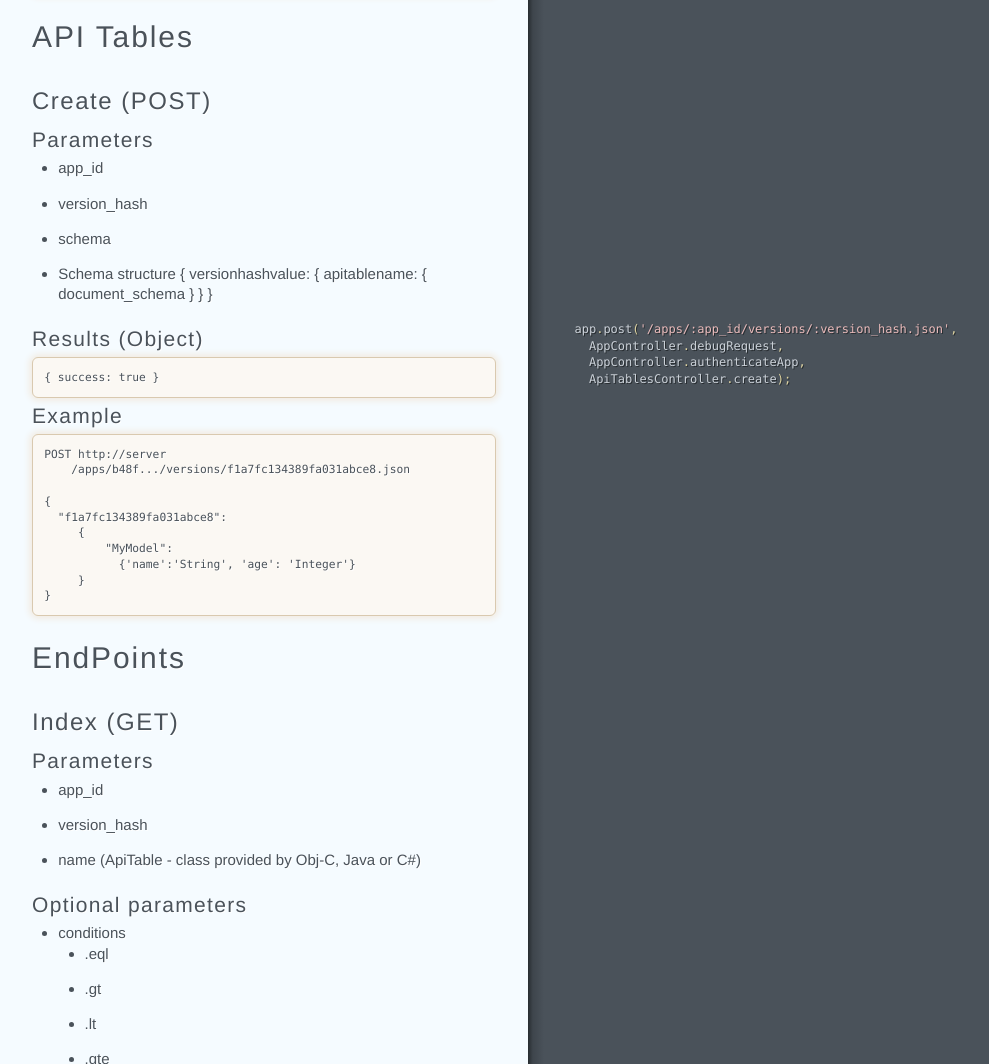
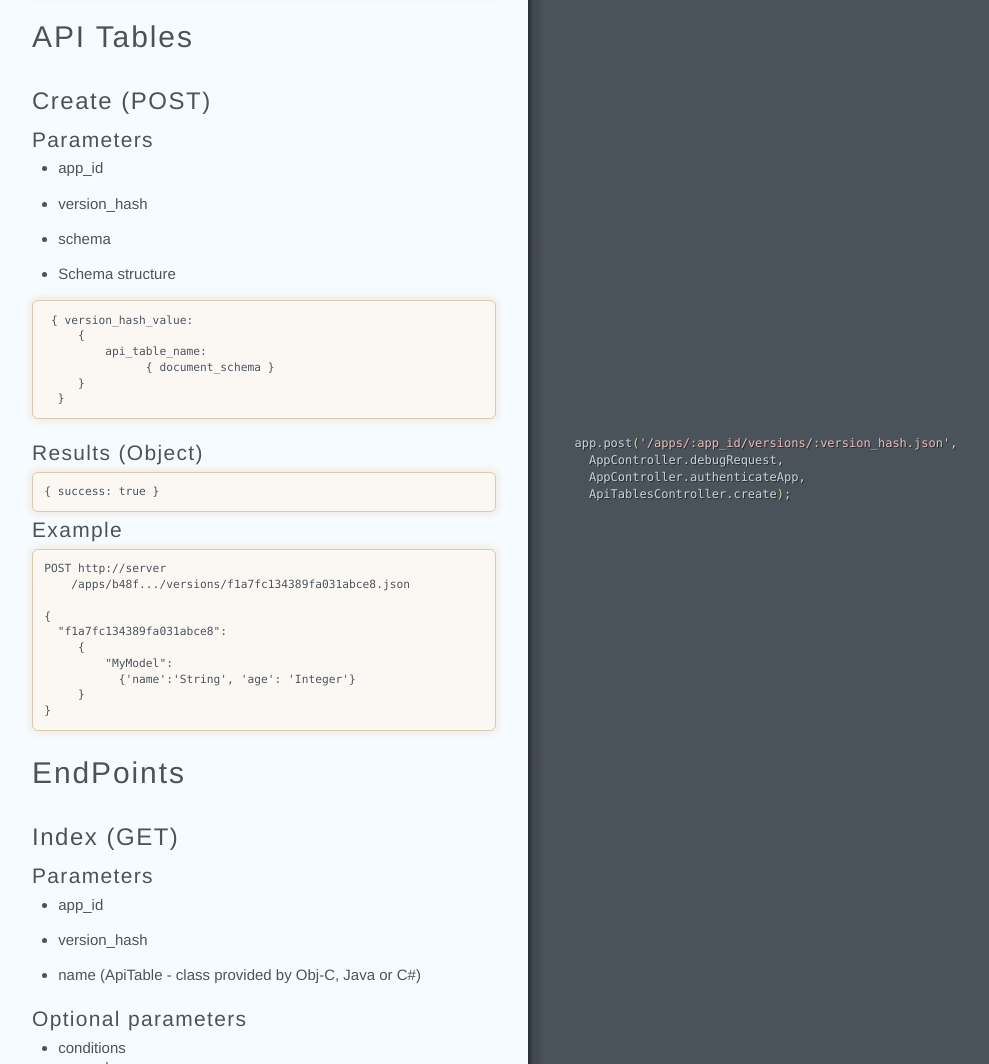
Before and after one commit to rafmagana/maasive-api, a website: page doc/app.html in a window 1280 px wide. Shown: the part 2287-3351 px from the top of the page, without its empty margins (0-989 px from the left). Drawn offline with Linux system fonts and the light colour scheme.

Commit message:
fix json indentation in doc

```diff
--- a/app.js
+++ b/app.js
@@ -112,7 +112,8 @@ app.configure('test', function(){
   // * version_hash
   // * schema
   // * Schema structure
-  //     { version_hash_value:
+
+  //      { version_hash_value:
   //          {
   //              api_table_name:
   //                    { document_schema }
--- a/doc/app.html
+++ b/doc/app.html
@@ -61,14 +61,14 @@ It's used in test/api_endpoints_spec.js</p></div></div><div class="code"><div cl
 <li>app_id</li>
 <li>version_hash</li>
 <li>schema</li>
-<li>Schema structure
-{ version<em>hash</em>value:
+<li>Schema structure</li>
+</ul></div></div></div><div class="segment"><div class="comments"><div class="wrapper"><pre><code> { version_hash_value:
      {
-         api<em>table</em>name:
+         api_table_name:
                { document_schema }
      }
-  }</li>
-</ul></div></div></div><div class="segment"><div class="comments"><div class="wrapper"><h4 id="results-object">Results (Object)</h4>
+  }
+</code></pre></div></div></div><div class="segment"><div class="comments"><div class="wrapper"><h4 id="results-object">Results (Object)</h4>
 
 <pre><code>{ success: true }
 </code></pre>
```
